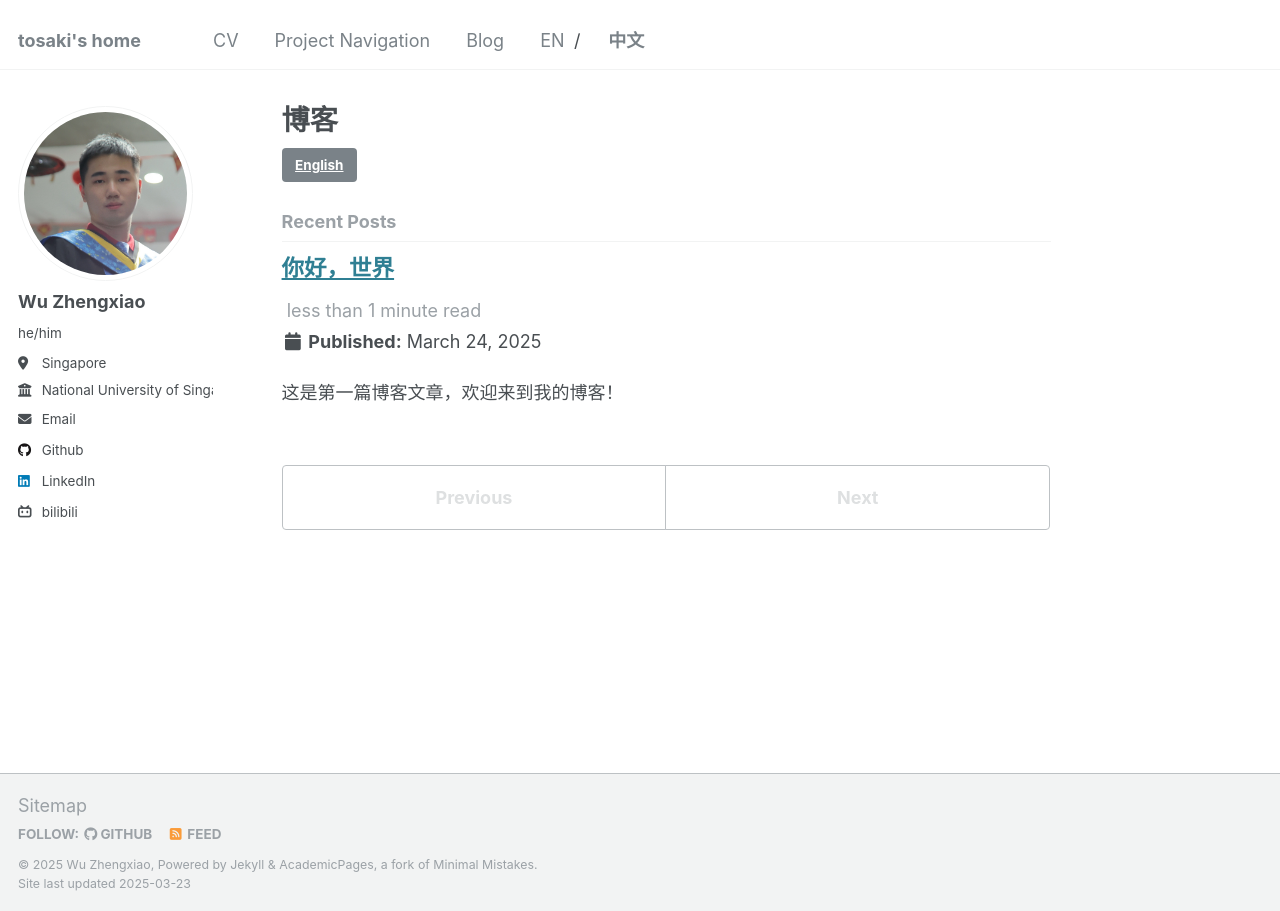
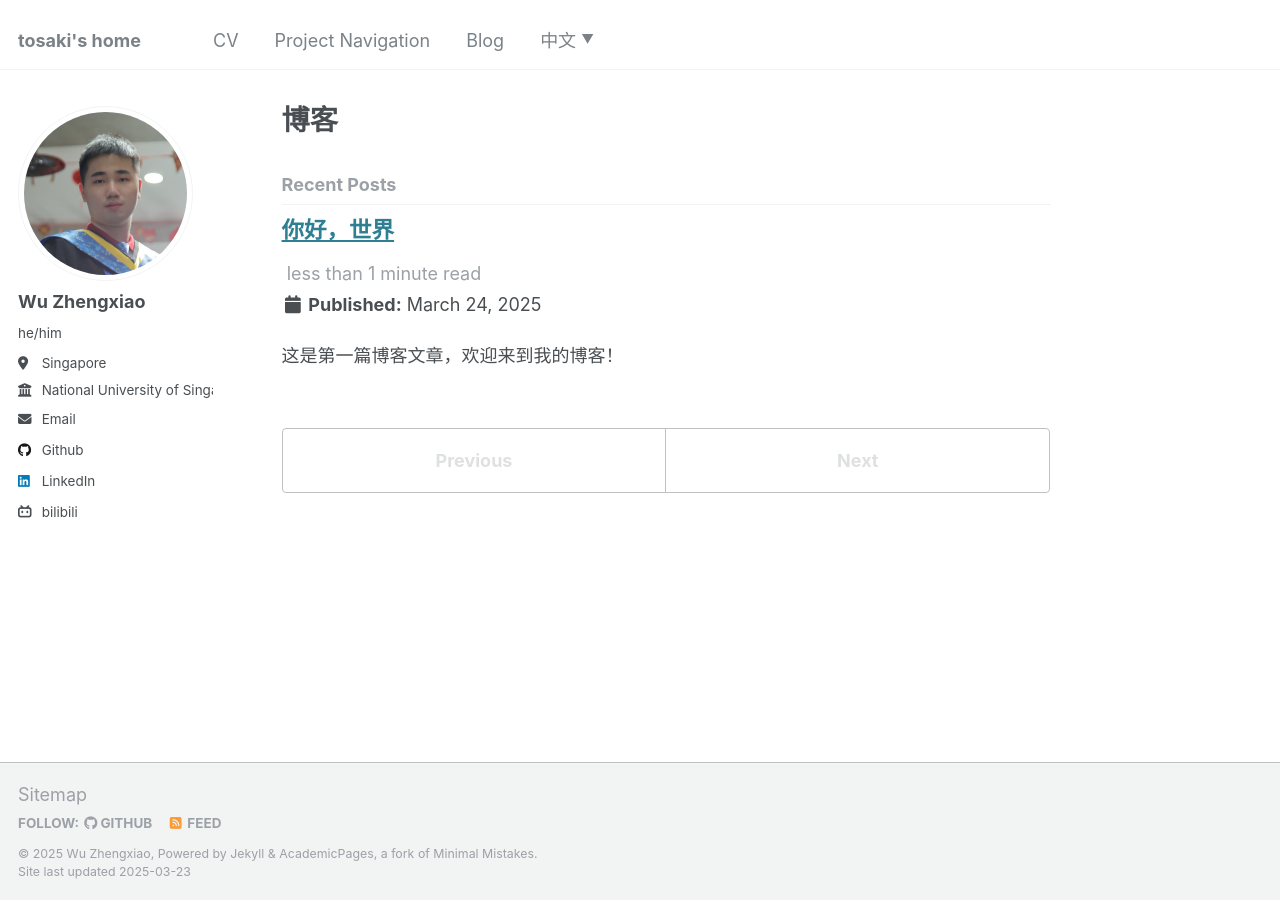
Before and after one commit to t0saki/t0saki.github.io, a Jekyll site: the page built from _pages/blog-zh.md, in a window 1280 px wide. Built offline with Jekyll 4.4.1, drawn with Linux system fonts in a browser that asks for light colours.

Commit message:
Revamp language switcher to dropdown menu for improved usability
- Replaced the language switcher links in the masthead with a dropdown menu for better accessibility.
- Updated CSS styles to support the new dropdown functionality and enhance visual appearance.
- Modified JavaScript to handle click events for the dropdown and prevent default navigation behavior.

```diff
--- a/_includes/masthead.html
+++ b/_includes/masthead.html
@@ -16,13 +16,16 @@
             <li class="masthead__menu-item"><a href="{{ domain }}{{ link.url }}">{{ link.title }}</a></li>
           {% endfor %}
 
-          <!-- 语言切换器 -->
-          <li class="masthead__menu-item">
-            <span class="lang-switcher">
-              <a href="#" data-lang="en" {% if page.lang == 'en' or page.lang == nil %}style="font-weight: bold;"{% endif %}>EN</a>
-              <span class="lang-separator"> / </span>
-              <a href="#" data-lang="zh" {% if page.lang == 'zh' %}style="font-weight: bold;"{% endif %}>中文</a>
-            </span>
+          <!-- 语言切换器 - 修改为下拉菜单 -->
+          <li class="masthead__menu-item lang-dropdown">
+            <a href="#" class="dropdown-trigger">
+              {% if page.lang == 'zh' %}中文{% else %}EN{% endif %}
+              <span class="dropdown-arrow">▼</span>
+            </a>
+            <ul class="dropdown-menu">
+              <li><a href="#" data-lang="en" {% if page.lang == 'en' or page.lang == nil %}class="active"{% endif %}>EN</a></li>
+              <li><a href="#" data-lang="zh" {% if page.lang == 'zh' %}class="active"{% endif %}>中文</a></li>
+            </ul>
           </li>
         </ul>
         <ul class="hidden-links hidden"></ul>
--- a/_pages/blog-zh.md
+++ b/_pages/blog-zh.md
@@ -8,7 +8,7 @@ redirect_from:
 other_lang: /blog/
 ---
 
-<a href="{{ page.other_lang }}" class="btn btn--primary">English</a>
+<!-- <a href="{{ page.other_lang }}" class="btn btn--primary">English</a> -->
 
 <h3 class="archive__subtitle">{{ site.data.ui-text[site.locale].recent_posts | default: "最近文章" }}</h3>
 
--- a/_sass/_navigation.scss
+++ b/_sass/_navigation.scss
@@ -366,6 +366,69 @@
   }
 }
 
+/* 语言下拉菜单样式 */
+.lang-dropdown {
+  position: relative;
+
+  .dropdown-trigger {
+    cursor: pointer;
+    display: flex;
+    align-items: center;
+
+    .dropdown-arrow {
+      font-size: 0.7em;
+      margin-left: 5px;
+      transition: transform 0.2s ease;
+    }
+  }
+
+  .dropdown-menu {
+    display: none;
+    position: absolute;
+    top: 100%;
+    right: 0;
+    min-width: 120px;
+    margin-top: 5px;
+    padding: 5px 0;
+    background-color: #fff;
+    border: 1px solid $border-color;
+    border-radius: $border-radius;
+    box-shadow: 0 3px 5px rgba(0,0,0,0.2);
+    z-index: 10;
+
+    li {
+      display: block;
+      margin: 0;
+
+      a {
+        display: block;
+        padding: 8px 15px;
+        margin: 0;
+        white-space: nowrap;
+
+        &:hover {
+          background-color: mix(#fff, $primary-color, 90%);
+        }
+
+        &.active {
+          font-weight: bold;
+          color: $primary-color;
+        }
+      }
+    }
+  }
+
+  &:hover {
+    .dropdown-menu {
+      display: block;
+    }
+
+    .dropdown-arrow {
+      transform: rotate(180deg);
+    }
+  }
+}
+
 .nav__title {
   margin: 0;
   padding: 0.5rem 1rem;
--- a/assets/js/language-switcher.js
+++ b/assets/js/language-switcher.js
@@ -13,7 +13,7 @@ document.addEventListener('DOMContentLoaded', function() {
   }
 
   // 为语言切换链接添加点击事件
-  const langLinks = document.querySelectorAll('.lang-switcher a');
+  const langLinks = document.querySelectorAll('.dropdown-menu a');
   langLinks.forEach(link => {
     link.addEventListener('click', function(e) {
       // 阻止默认行为，我们要自己处理跳转
@@ -27,6 +27,14 @@ document.addEventListener('DOMContentLoaded', function() {
 
       // 根据当前页面路径跳转到对应语言的页面
       redirectToLanguage(lang);
+    });
+  });
+
+  // 防止点击下拉触发器导航
+  const dropdownTriggers = document.querySelectorAll('.dropdown-trigger');
+  dropdownTriggers.forEach(trigger => {
+    trigger.addEventListener('click', function(e) {
+      e.preventDefault();
     });
   });
 });
```
